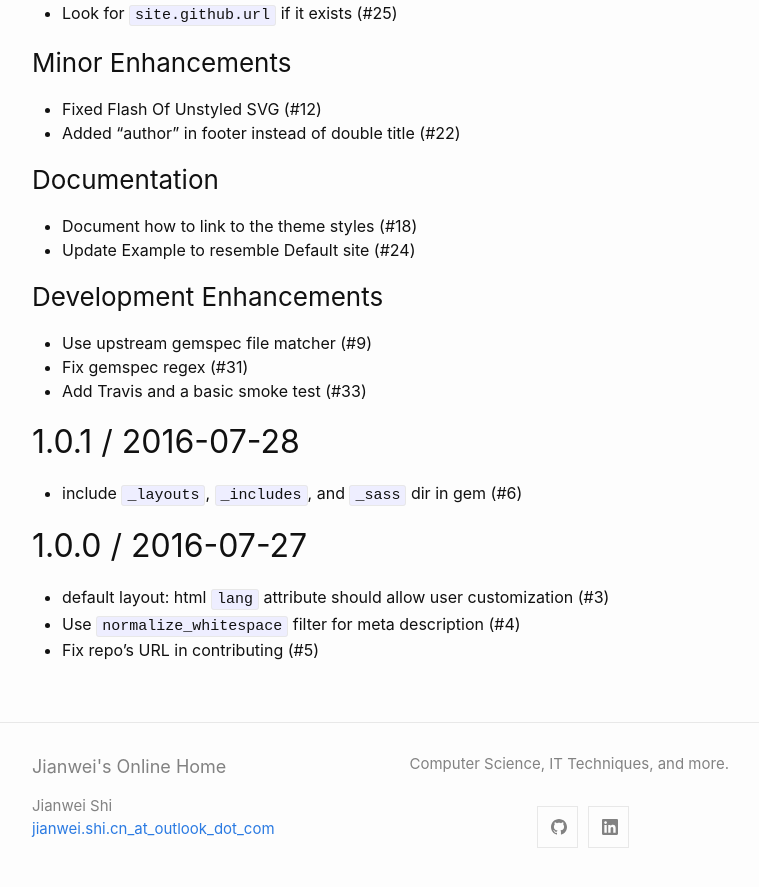
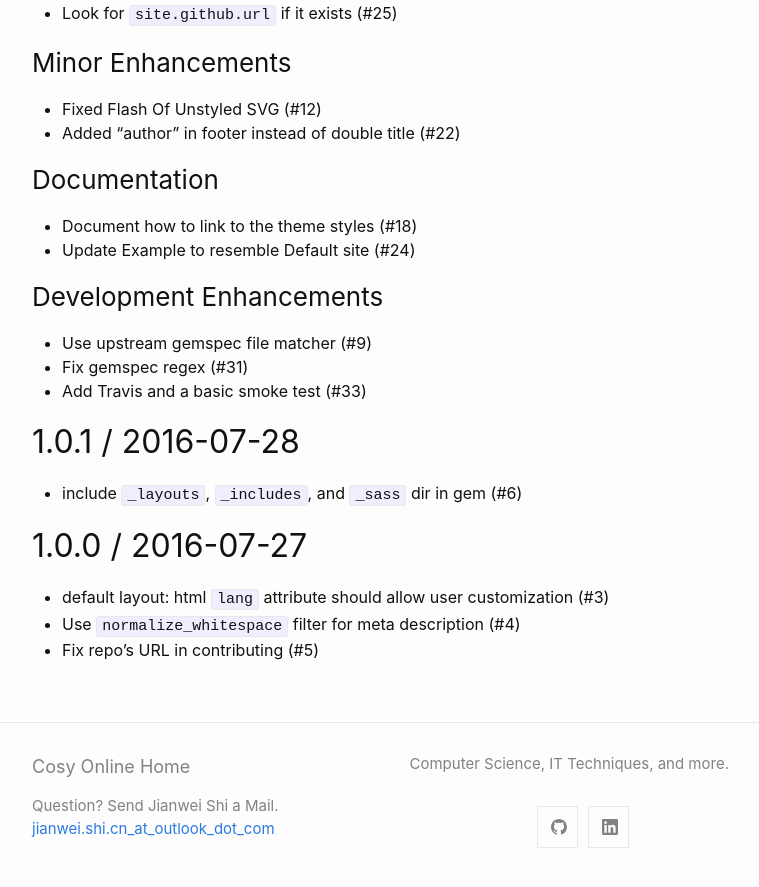
Before and after one commit to cnjianweide/cnjianweide.github.io, a Jekyll site: the page built from History.markdown, in a window 1280 px wide and 900 px high, scrolled down 3725 px. Shown: the top 887 px of the window, without its empty margins (238-997 px from the left). Built offline with Jekyll 4.4.1, drawn with Linux system fonts in a browser that asks for light colours; our own code applies the rules of GitHub Pages for plain Markdown files; some of the changed text lies outside the part shown.

Commit message:
changed title and author, changed other default options

```diff
--- a/_config.yml
+++ b/_config.yml
@@ -1,10 +1,10 @@
-title: Jianwei's Online Home
-author: Jianwei Shi
+title: Cosy Online Home
+author: Question? Send Jianwei Shi a Mail.
 email: jianwei.shi.cn_at_outlook_dot_com
 description: > # this means to ignore newlines until "twitter_username:"
   Computer Science, IT Techniques, and more.
 
-show_excerpts: false # set to true to show excerpts on the homepage
+show_excerpts: true # set to true to show excerpts on the homepage
 
 # Minima date format
 # refer to http://shopify.github.io/liquid/filters/date/ if you want to customize this
@@ -38,8 +38,8 @@ minima:
 
 # If you want to link only specific pages in your header, uncomment
 # this and add the path to the pages in order as they should show up
-#header_pages:
-# - about.md
+header_pages:
+ - about.md
 
 # Build settings
 theme: minima
```
